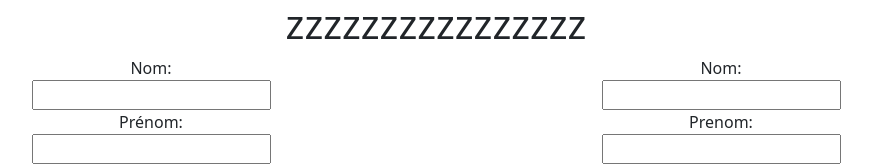
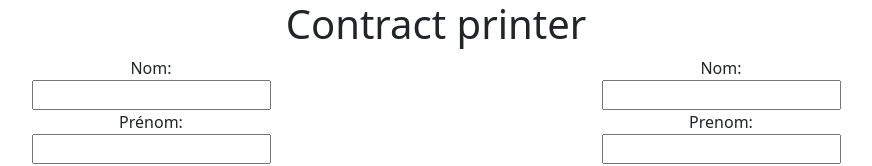
Before and after one commit to oussama-medfai/contrat, a React (Create React App) app: page / in a window 1280 px wide. Shown: the top 166 px of the page, without its empty margins (204-1076 px from the left). Built offline with nearby package versions, Linux system fonts and the light colour scheme.

Commit message:
finale change 2

```diff
--- a/src/components/Contract/Contract.js
+++ b/src/components/Contract/Contract.js
@@ -178,7 +178,7 @@ const Contract = () => {
   };
   return (
     <div>
-      <h1>zzzzzzzzzzzzzzzz</h1>
+      <h1>Contract printer</h1>
 
       <Container>
         <Row>
```
